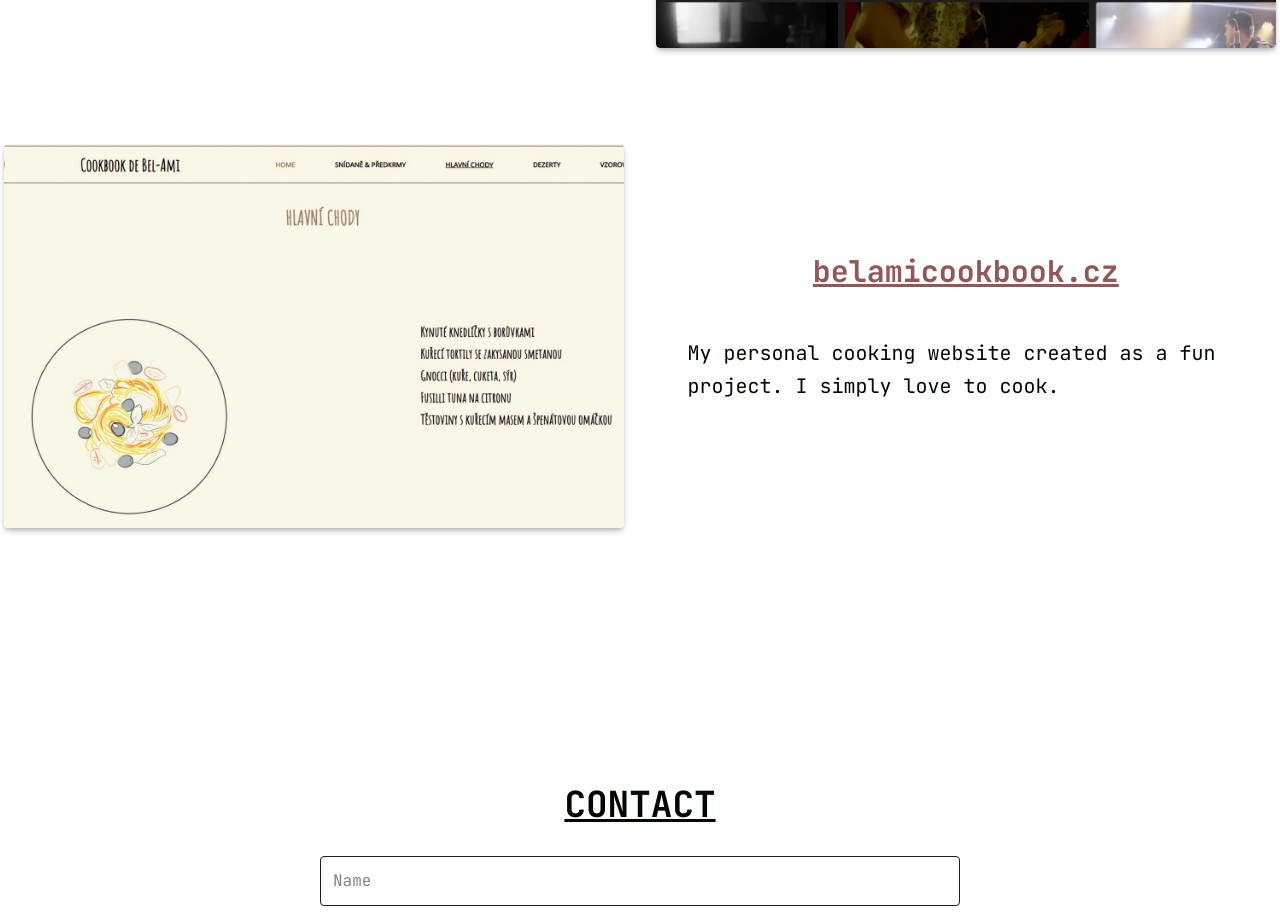
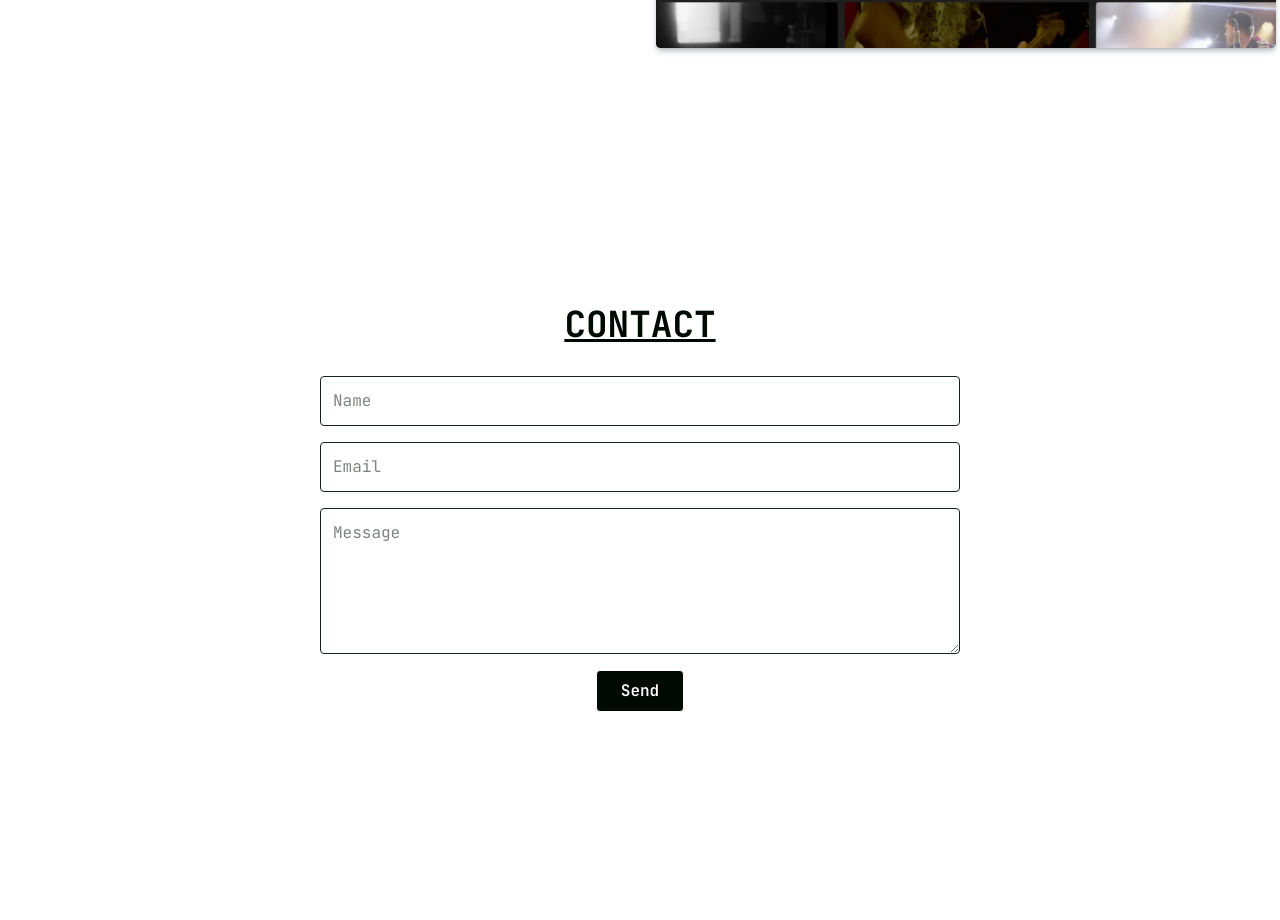
Before and after one commit to JiKl-coding/JiKl-coding-website, a Next.js app: page /en in a window 1280 px wide. Shown: the part 5149-6069 px from the top of the page. Built offline with nearby package versions, Linux system fonts and the light colour scheme; no server answers.

Commit message:
removing belami cookbook from portfolio since it is not online anymore

```diff
--- a/components/HomePageContent.tsx
+++ b/components/HomePageContent.tsx
@@ -8,7 +8,6 @@ type Translation = (typeof translations)[keyof typeof translations];
 
 import jindrich from '@/public/projects/jindrichvosecky.webp';
 import troja from '@/public/projects/trojafotbal.webp';
-import cookbook from '@/public/projects/belamicookbook.webp';
 import valerie from '@/public/projects/valeriewendlerova.webp';
 import calorinator from '@/public/projects/calorinator.webp';
 
@@ -43,13 +42,6 @@ export default function HomePageContent({ t }: { t: Translation }) {
       href: 'https://www.jindrichvosecky.com',
       description: t.projects.jindrich.description,
       stackDesc: t.projects.jindrich.stack,
-    },
-    {
-      label: 'belamicookbook.cz',
-      image: cookbook,
-      href: 'https://www.belamicookbook.cz',
-      description: t.projects.cookbook.description,
-      stackDesc: t.projects.cookbook.stack,
     }
   ];
 
--- a/lib/seo/metadata.ts
+++ b/lib/seo/metadata.ts
@@ -18,7 +18,7 @@ const metadataByLocale: Record<Locale, MetadataLocaleContent> = {
     description:
       "Jsem Jirka – programátor, sportovec a stoik. Vyvíjím podnikové aplikace v Progress OpenEdge a moderní weby v Next.js, Reactu a Tailwindu.",
     keywords:
-      "Jiří Klatovský, Jirka Klatovský, Klatovský, Trojafotbal, Belamicookbook, Jindrichvosecky, stoicismus, webový design, programátor, vývoj webu, webové stránky, React, Next.js, Tailwind, TypeScript, Supabase, Progress ABL, moderní aplikace, JiKl-Coding, JiKl Coding, JiKl, software vývoj, vytvořím web, vytvořím aplikaci, backend, frontend, full-stack",
+      "Jiří Klatovský, Jirka Klatovský, Klatovský, Trojafotbal, Jindrichvosecky, stoicismus, webový design, programátor, vývoj webu, webové stránky, React, Next.js, Tailwind, TypeScript, Supabase, Progress ABL, moderní aplikace, JiKl-Coding, JiKl Coding, JiKl, software vývoj, vytvořím web, vytvořím aplikaci, backend, frontend, full-stack",
     locale: "cs_CZ",
   },
   en: {
@@ -26,7 +26,7 @@ const metadataByLocale: Record<Locale, MetadataLocaleContent> = {
     description:
       "I'm Jirka – programmer, athlete and stoic. I develop enterprise apps in Progress OpenEdge and modern websites with Next.js, React and Tailwind.",
     keywords:
-      "Jiri Klatovsky, Jirka Klatovsky, Klatovsky, Trojafotbal, Belamicookbook, Jindrichvosecky, stoicism, web design, developer, web development, websites, React, Next.js, Tailwind, TypeScript, Supabase, Progress ABL, modern apps, JiKl-Coding, JiKl Coding, JiKl, software engineering, create web, create application, backend, frontend, full-stack",
+      "Jiri Klatovsky, Jirka Klatovsky, Klatovsky, Trojafotbal, Jindrichvosecky, stoicism, web design, developer, web development, websites, React, Next.js, Tailwind, TypeScript, Supabase, Progress ABL, modern apps, JiKl-Coding, JiKl Coding, JiKl, software engineering, create web, create application, backend, frontend, full-stack",
     locale: "en_US",
   },
 };
```
